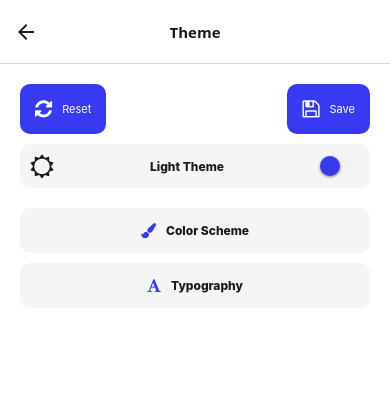
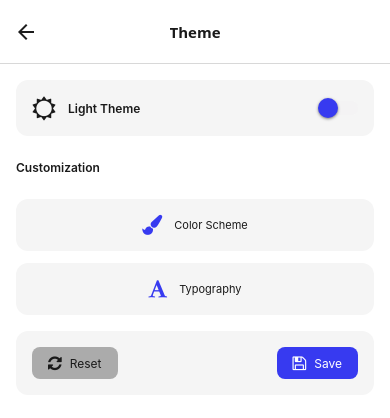
Before and after one commit to Sandy177000/rentr-app, a React Native app: screen /Theme in a window 390 px wide. Shown: the top 418 px of the page. Built offline with nearby package versions, Linux system fonts and the light colour scheme; what react-native-shimmer-placeholder would draw is missing.

Commit message:
Improve theme screen UI and functionality with enhanced customization and user experience

```diff
--- a/screens/ItemDetailScreen.js
+++ b/screens/ItemDetailScreen.js
@@ -90,7 +90,6 @@ export const ItemDetailsScreen = ({route, navigation}) => {
         ${item.price}/day
       </CustomText>
 
-      {item.ownerId !== currentUser.id && <CustomText style={{color: theme.colors.text.secondary}}>Owner: {item.ownerId}</CustomText> }
       {item.ownerId === currentUser.id ? (
         <TouchableOpacity
           style={[styles.rentButton, {backgroundColor: theme.colors.primary}]}
--- a/screens/ThemeScreen.js
+++ b/screens/ThemeScreen.js
@@ -4,19 +4,21 @@ import {
   StyleSheet,
   Switch,
   Alert,
+  ScrollView,
 } from 'react-native';
 import ColorInput from '../src/components/ColorInput';
 import {useTheme} from '../src/theme/ThemeProvider';
 import {useDispatch, useSelector} from 'react-redux';
-import {ScrollView} from 'react-native-gesture-handler';
-import {themeColors, themeFonts} from '../src/constants';
+import {colors, themeColors, themeFonts} from '../src/constants';
 import CustomBottomSheet from '../src/components/CustomBottomSheet';
 import {processColor} from 'react-native';
 import CustomText from '../src/components/common/CustomText';
 import Icon from 'react-native-vector-icons/FontAwesome';
-import { updateUser, updateUserTheme } from '../store/authSlice';
+import {updateUser, updateUserTheme} from '../store/authSlice';
 import CustomButton from '../src/components/common/CustomButton';
 import Toast from 'react-native-toast-message';
+import {darkTheme, lightTheme} from '../src/theme/theme';
+
 export default function ThemeScreen() {
   const theme = useTheme();
   const user = useSelector(state => state.auth.user);
@@ -67,10 +69,22 @@ export default function ThemeScreen() {
   };
 
   const updateFont = (key) => {
+    try {
       theme.setCustomTheme(prev => ({
         ...prev,
         font: key,
       }));
+      Toast.show({
+        type: 'success',
+        text1: 'Font changed successfully',
+      });
+    } catch (error) {
+      console.log('Error changing font:', error);
+      Toast.show({
+        type: 'error',
+        text1: 'Error Changing font',
+      });
+    }
   };
 
   const handleApplyTheme = async () => {
@@ -92,52 +106,75 @@ export default function ThemeScreen() {
       await dispatch(updateUserTheme(themeToApply)).unwrap();
       Toast.show({
         type: 'success',
-        text1: 'Theme applied successfully',
+        text1: 'Theme Saved successfully',
       });
     } catch (error) {
       console.log('Error applying theme:', error);
       Toast.show({
         type: 'error',
-        text1: 'Error applying theme',
+        text1: 'Error Saving theme',
+        text2: error.message,
+      });
+    }
+  };
+
+  const handleResetTheme = async () => {
+    try {
+      const themeToApply =  {
+          lightTheme: lightTheme,
+          darkTheme: darkTheme,
+      };
+      dispatch(updateUser({...user, theme: themeToApply}));
+      await dispatch(updateUserTheme(themeToApply)).unwrap();
+      Toast.show({
+        type: 'success',
+        text1: 'Theme Reset successfully',
+      });
+    } catch (error) {
+      console.log('Error resetting theme:', error);
+      Toast.show({
+        type: 'error',
+        text1: 'Error Resetting theme',
         text2: error.message,
       });
     }
   };
 
   const renderHeader = () => (
-    <View style={styles.headerContainer}>
+    <View style={[styles.headerContainer, {backgroundColor: theme.colors.surface}]}>
+
         <CustomButton
-        variant="primary"
+          variant="secondary"
           type="action"
-        onPress={() => theme.setCustomTheme({colors: theme.colors, fonts: theme.fonts})}>
-        <Icon name="refresh" size={20} color="#ffffff" />
-        <CustomText style={[styles.buttonText, {color: '#ffffff'}]}>
-          Reset
-        </CustomText>
+          style={styles.headerButton}
+          onPress={handleResetTheme}>
+          <Icon name="refresh" size={16} color={theme.colors.text.primary} />
+          <CustomText variant="h4" style={{color: theme.colors.text.primary}}>Reset</CustomText>
         </CustomButton>
 
         <CustomButton
           variant="primary"
           type="action"
+          style={styles.headerButton}
           onPress={handleApplyTheme}>
-        <Icon name="save" size={20} color="#ffffff" />
-        <CustomText style={[styles.buttonText, {color: '#ffffff'}]}>
-          Save
-        </CustomText>
+          <Icon name="save" size={16} color={colors.white} />
+          <CustomText variant="h4" style={{color: colors.white}}>Save</CustomText>
         </CustomButton>
     </View>
   );
 
   const renderThemeToggle = () => (
     <View style={[styles.themeToggleContainer, {backgroundColor: theme.colors.surface}]}>
+      <View style={styles.themeToggleLeft}>
         <Icon
           name={theme.isDark ? 'moon-o' : 'sun-o'}
           size={24}
           color={theme.colors.text.primary}
         />
-      <CustomText variant="h4" bold={800} style={{color: theme.colors.text.primary}}>
+        <CustomText variant="h4" bold={600} style={{color: theme.colors.text.primary}}>
           {theme.isDark ? 'Dark Theme' : 'Light Theme'}
         </CustomText>
+      </View>
       <Switch
         value={theme.isDark}
         onValueChange={theme.toggleTheme}
@@ -147,37 +184,50 @@ export default function ThemeScreen() {
     </View>
   );
 
+  const renderCustomizationSection = () => (
+    <View style={styles.customizationContainer}>
+      <CustomText
+        variant="h4"
+        bold={600}
+        style={[styles.sectionTitle, {color: theme.colors.text.primary}]}
+      >
+        Customization
+      </CustomText>
+
+      <View style={styles.customizationButtons}>
+        <CustomButton
+          variant="secondary"
+          type="action"
+          style={[styles.customizationButton, {backgroundColor: theme.colors.surface}]}
+          onPress={() => setColorsVisible(true)}>
+          <Icon name="paint-brush" size={20} color={theme.colors.primary} />
+          <CustomText style={{color: theme.colors.text.primary}}>
+            Color Scheme
+          </CustomText>
+        </CustomButton>
+
+        <CustomButton
+          variant="secondary"
+          type="action"
+          style={[styles.customizationButton, {backgroundColor: theme.colors.surface}]}
+          onPress={() => setFontsVisible(true)}>
+          <Icon name="font" size={20} color={theme.colors.primary} />
+          <CustomText style={{color: theme.colors.text.primary}}>
+            Typography
+          </CustomText>
+        </CustomButton>
+      </View>
+    </View>
+  );
+
   return (
     <>
       <ScrollView
         style={[styles.container, {backgroundColor: theme.colors.background}]}
         contentContainerStyle={styles.contentContainer}>
+        {renderThemeToggle()}
+        {renderCustomizationSection()}
         {renderHeader()}
-        {renderThemeToggle()}
-
-        <View style={styles.sectionsContainer}>
-          <CustomButton
-            variant="primary"
-            type="action"
-            style={{backgroundColor: theme.colors.surface, gap: 10}}
-            onPress={() => setColorsVisible(true)}>
-            <Icon name="paint-brush" size={15} color={theme.colors.primary} />
-            <CustomText variant="h4" bold={800} style={{color: theme.colors.text.primary}}>
-              Color Scheme
-            </CustomText>
-          </CustomButton>
-
-          <CustomButton
-            variant="primary"
-            type="action"
-            style={{backgroundColor: theme.colors.surface, gap: 10}}
-            onPress={() => setFontsVisible(true)}>
-            <Icon name="font" size={15} color={theme.colors.primary} />
-            <CustomText variant="h4" bold={800} style={{color: theme.colors.text.primary}}>
-              Typography
-            </CustomText>
-          </CustomButton>
-        </View>
       </ScrollView>
 
       {colorsVisible && (
@@ -210,7 +260,7 @@ export default function ThemeScreen() {
           showCloseButton={true}
           renderItem={({item}) => (
             <CustomButton
-              variant="primary"
+              variant=""
               type="action"
               style={{padding: 10}}
               onPress={() => {
@@ -239,56 +289,58 @@ const styles = StyleSheet.create({
     flex: 1,
   },
   contentContainer: {
-    padding: 20,
-  },
-  title: {
-    fontSize: 24,
-    fontWeight: 'bold',
-  },
-  button: {
-    padding: 10,
-    borderRadius: 10,
-    width: 120,
-    alignItems: 'center',
-    flexDirection: 'row',
-    gap: 10,
+    padding: 16,
   },
   headerContainer: {
+    padding: 16,
+    borderRadius: 12,
+    marginTop: 16,
+    gap: 16,
     flexDirection: 'row',
     justifyContent: 'space-between',
     alignItems: 'center',
   },
-  buttonText: {
-    marginLeft: 10,
+  headerButtons: {
+    flexDirection: 'row',
+    justifyContent: 'flex-end',
+    gap: 8,
+    marginTop: 16,
+  },
+  headerButton: {
+    flexDirection: 'row',
+    alignItems: 'center',
+    gap: 8,
+    paddingHorizontal: 16,
+    paddingVertical: 8,
+    borderRadius: 8,
   },
   themeToggleContainer: {
     flexDirection: 'row',
     alignItems: 'center',
-    padding: 10,
-    borderRadius: 10,
     justifyContent: 'space-between',
-    marginTop: 10,
+    padding: 16,
+    borderRadius: 12,
+    marginBottom: 24,
   },
-  themeToggleText: {
-    marginLeft: 10,
-  },
-  sectionsContainer: {
-    marginTop: 20,
-    gap: 10,
-  },
-  sectionCard: {
-    marginBottom: 10,
-  },
-  sectionHeader: {
+  themeToggleLeft: {
     flexDirection: 'row',
     alignItems: 'center',
-    marginBottom: 10,
-    gap: 10,
+    gap: 12,
   },
-  sectionSubtitle: {
-    marginLeft: 10,
+  customizationContainer: {
+    gap: 16,
   },
-  fontPreview: {
-    padding: 1,
+  sectionTitle: {
+    marginBottom: 8,
+  },
+  customizationButtons: {
+    gap: 12,
+  },
+  customizationButton: {
+    flexDirection: 'row',
+    alignItems: 'center',
+    gap: 12,
+    padding: 16,
+    borderRadius: 12,
   },
 });
--- a/src/apis/constants.js
+++ b/src/apis/constants.js
@@ -1,7 +1,6 @@
 export const getBaseUrl = () => {
-  // return 'http://172.16.16.248:4000'
-  return 'http://192.168.1.25:4000';
-  // return 'https://rentr-backend.onrender.com';
+  // return 'http://192.168.1.25:4000';
+  return 'https://rentr-backend.onrender.com';
 };
 
 export const getApiUrl = () => {
--- a/src/theme/ThemeProvider.js
+++ b/src/theme/ThemeProvider.js
@@ -1,4 +1,4 @@
-import React, {createContext, useContext, useState} from 'react';
+import React, {createContext, useContext, useState, useEffect} from 'react';
 import {selectCurrentUser} from '../../store/authSlice';
 import {useSelector} from 'react-redux';
 import {lightTheme, darkTheme} from './theme';
@@ -15,24 +15,42 @@ export const useTheme = () => {
 
 export const ThemeProvider = ({children}) => {
   const user = useSelector(selectCurrentUser);
-  const userTheme = user?.theme?.lightTheme || lightTheme;
-  const [customTheme, setCustomTheme] = useState({
-    isDark: false,
-    colors: {
-      background: userTheme.colors.background,
-      surface: userTheme.colors.surface,
-      primary: userTheme.colors.primary,
-      secondary: userTheme.colors.secondary,
-      error: userTheme.colors.error,
-      text: {
-        primary: userTheme.colors.text.primary,
-        secondary: userTheme.colors.text.secondary,
+  const [customTheme, setCustomTheme] = useState(() => {
+    const userTheme = user?.theme?.lightTheme || lightTheme;
+    const isDark = user?.theme?.isDark || false;
+
+    return {
+      isDark,
+      colors: {
+        background: isDark ? (user?.theme?.darkTheme || darkTheme).colors.background : userTheme.colors.background,
+        surface: isDark ? (user?.theme?.darkTheme || darkTheme).colors.surface : userTheme.colors.surface,
+        primary: isDark ? (user?.theme?.darkTheme || darkTheme).colors.primary : userTheme.colors.primary,
+        secondary: isDark ? (user?.theme?.darkTheme || darkTheme).colors.secondary : userTheme.colors.secondary,
+        error: isDark ? (user?.theme?.darkTheme || darkTheme).colors.error : userTheme.colors.error,
+        text: {
+          primary: isDark ? (user?.theme?.darkTheme || darkTheme).colors.text.primary : userTheme.colors.text.primary,
+          secondary: isDark ? (user?.theme?.darkTheme || darkTheme).colors.text.secondary : userTheme.colors.text.secondary,
+        },
       },
-    },
-    fonts: userTheme.fonts,
-    font: userTheme.font,
+      fonts: isDark ? (user?.theme?.darkTheme || darkTheme).fonts : userTheme.fonts,
+      font: isDark ? (user?.theme?.darkTheme || darkTheme).font : userTheme.font,
+    };
   });
-  console.log(user);
+
+  // Update theme when user changes
+  useEffect(() => {
+    if (user?.theme) {
+      const userTheme = user.theme.isDark ? (user.theme.darkTheme || darkTheme) : (user.theme.lightTheme || lightTheme);
+      setCustomTheme(prev => ({
+        ...prev,
+        isDark: user.theme.isDark || false,
+        colors: userTheme.colors,
+        fonts: userTheme.fonts,
+        font: userTheme.font,
+      }));
+    }
+  }, [user]);
+
   const toggleTheme = () => {
     const userLightTheme = user?.theme?.lightTheme || lightTheme;
     const userDarkTheme = user?.theme?.darkTheme || darkTheme;
```
Also changed, not shown: src/components/ColorInput.js (+4 -6 lines). Lines whose indentation alone changed are shown as unchanged.
